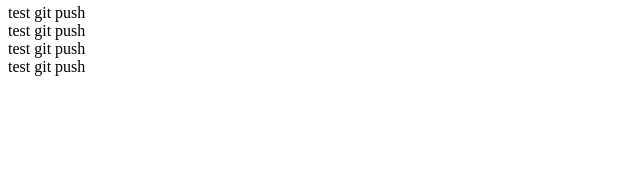
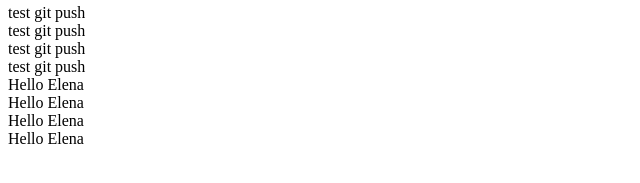
Before and after one commit to Roxana5504/WebDev-Project, a website: page frontend/index.html in a window 1280 px wide. Shown: the part 151-334 px from the top of the page, without its empty margins (0-640 px from the left). Drawn offline with Linux system fonts and the light colour scheme.

Commit message:
alte modificari

```diff
--- a/frontend/index.html
+++ b/frontend/index.html
@@ -23,6 +23,11 @@
       <div>test git push</div>
       <div>test git push</div>
       <div>test git push</div>
+
+      <div>Hello Elena</div>
+      <div>Hello Elena</div>
+      <div>Hello Elena</div>
+      <div>Hello Elena</div>
     </div>
     <script src="script.js"></script>
   </body>
```
